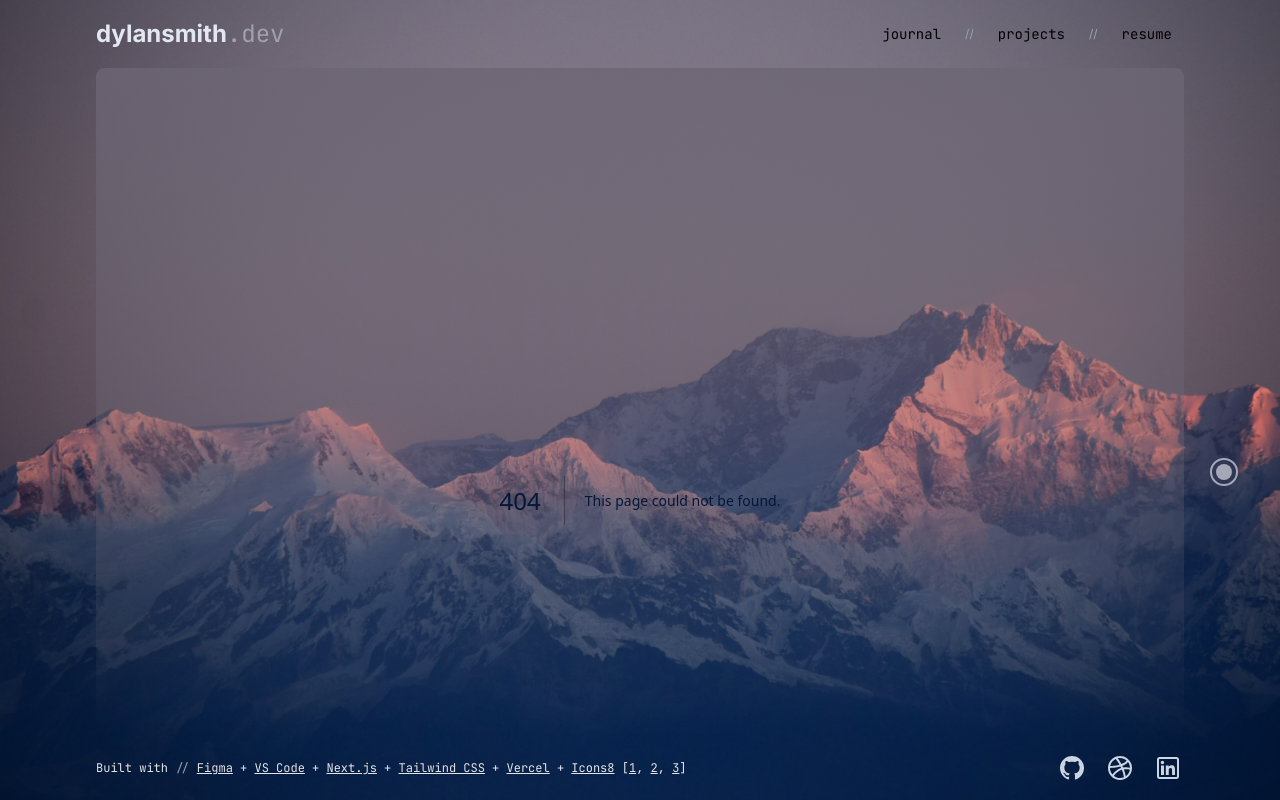
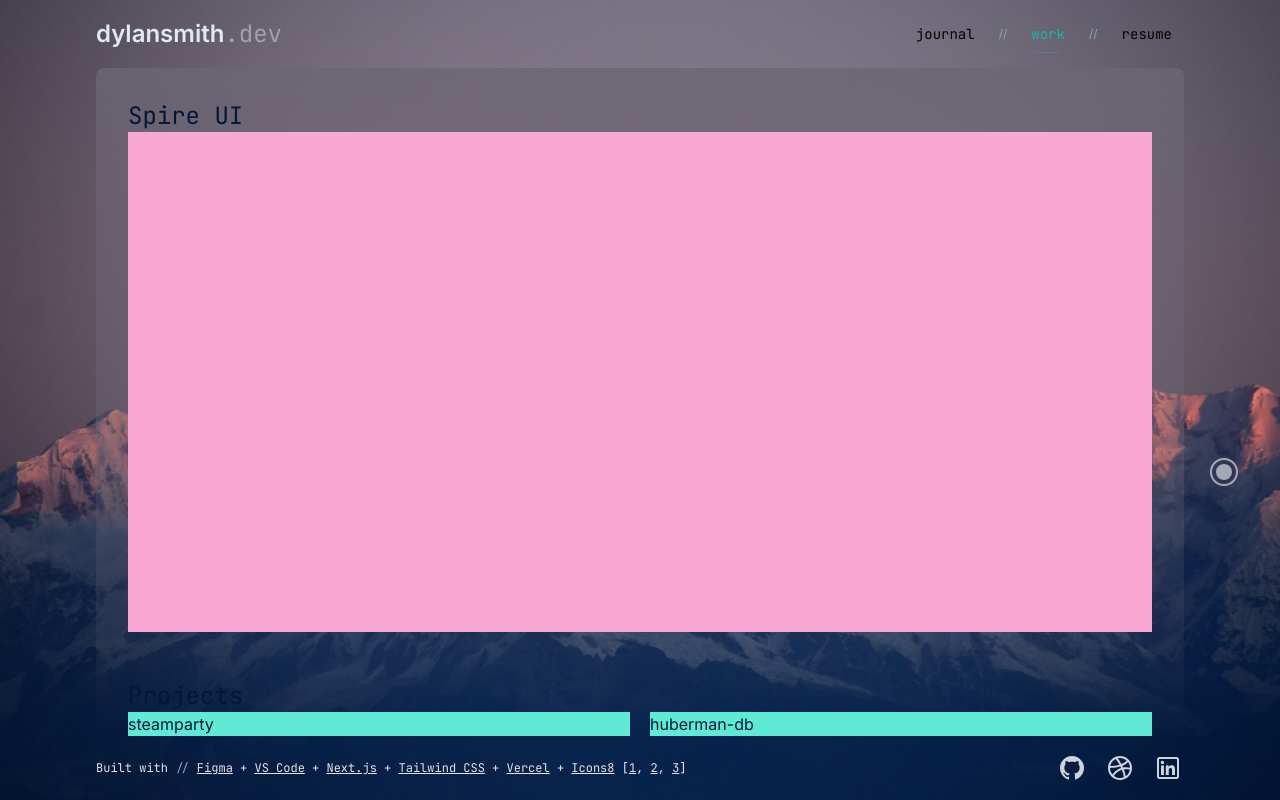
Before and after one commit to dylpckl/dsdev, a Next.js app: page /work in a window 1280 px wide. Before the commit this address had no page. Built offline with nearby package versions, Linux system fonts and the light colour scheme; a web font is replaced by a local one.

Commit message:
nav updates, scaffold /work

```diff
--- a/src/app/page.tsx
+++ b/src/app/page.tsx
@@ -149,8 +149,8 @@ export default function Home() {
         <LandingPageCard
           headline="Building stuff with"
           tags={projectTags}
-          cta="view projects"
-          href="/projects"
+          cta="view my work"
+          href="/work"
         />
       </div>
     </>
--- a/src/app/projects/page.jsx
+++ /dev/null
@@ -1,7 +0,0 @@
-export default function PostIndex() {
-  return (
-    <>
-      <h1>projects</h1>
-    </>
-  );
-}
--- /dev/null
+++ b/src/app/work/page.jsx
@@ -0,0 +1,23 @@
+export default function PostIndex() {
+  return (
+    <>
+      <div className="flex flex-col">
+        {/* Spire UI/UX */}
+        <div>
+          <h1 className="font-mono text-2xl">Spire UI</h1>
+          <div className="bg-pink-300 h-[500px] w-full"></div>
+        </div>
+
+        {/* Projects */}
+        <div className="mt-12">
+          <h1 className="font-mono text-2xl">Projects</h1>
+          <div className="grid grid-cols-2 gap-5 w-full ">
+            <div className="col-span-1 bg-teal-300">steamparty</div>
+            <div className="col-span-1 bg-teal-300">huberman-db</div>
+            <div className="col-span-1 bg-teal-300">dsdev</div>
+          </div>
+        </div>
+      </div>
+    </>
+  );
+}
--- a/src/components/Header.jsx
+++ b/src/components/Header.jsx
@@ -66,7 +66,7 @@ const DesktopNavigation = (props) => {
       <ul className="flex gap-2 items-center md:gap-3">
         <NavItem href="/journal">journal</NavItem>
         <span className="text-slate-400 text-xs">{"//"}</span>
-        <NavItem href="/projects">projects</NavItem>
+        <NavItem href="/work">work</NavItem>
         <span className="text-slate-400 text-xs">{"//"}</span>
         <a
           href="/dylan-smith-resume-08-2023.pdf"
@@ -154,7 +154,7 @@ export function Header() {
         >
           {/* <Avatar /> */}
 
-          <span className="text-slate-200 text-lg md:text-2xl font-bold">
+          <span className="text-slate-200 text-lg md:text-2xl font-semibold">
             dylansmith
           </span>
           <span className="text-zinc-400 text-lg md:text-2xl font-mono">
@@ -168,7 +168,7 @@ export function Header() {
             <nav className="w-full">
               <ul className="flex flex-col gap-2 divide-y">
                 <NavItem href="/journal">journal</NavItem>
-                <NavItem href="/projects">projects</NavItem>
+                <NavItem href="/work">work</NavItem>
                 <NavItem href="/resume">resume</NavItem>
               </ul>
             </nav>
```
Also changed, not shown: posts/Legal File.md (added, +5 -0 lines).
